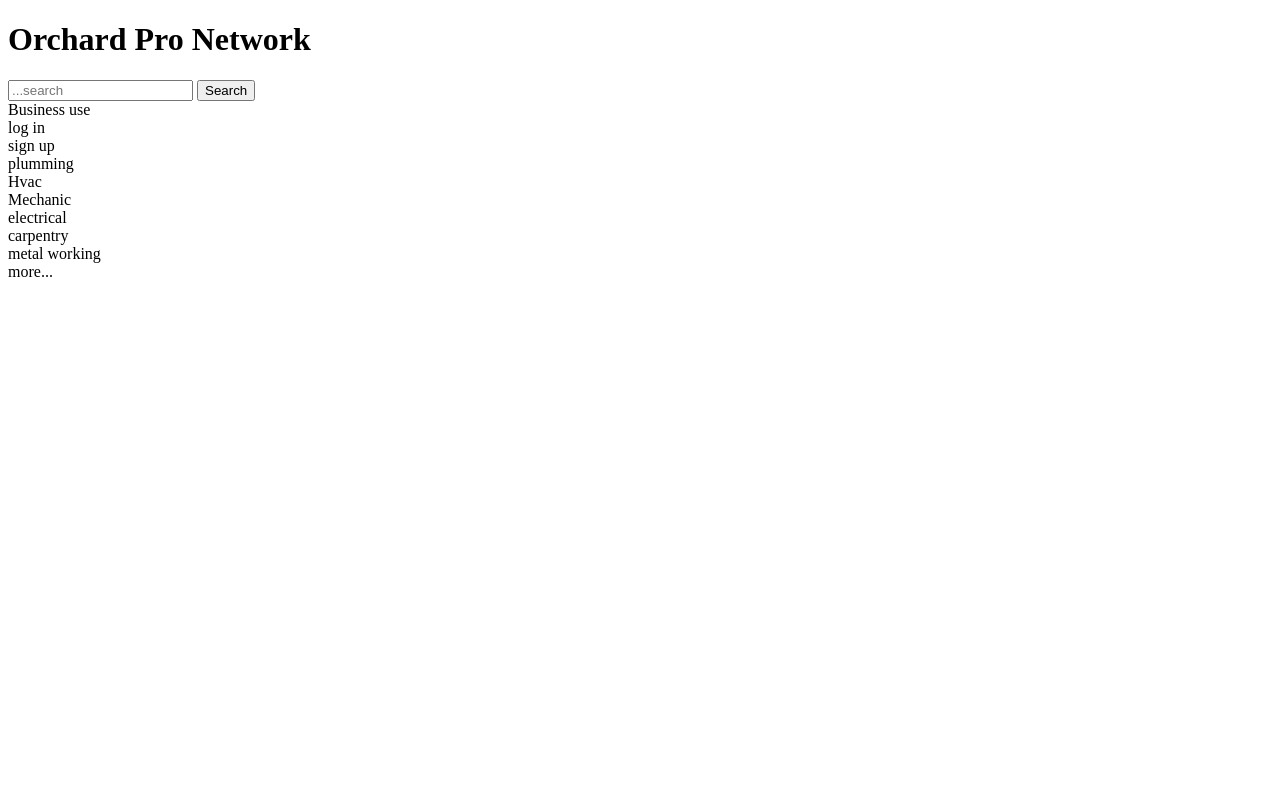
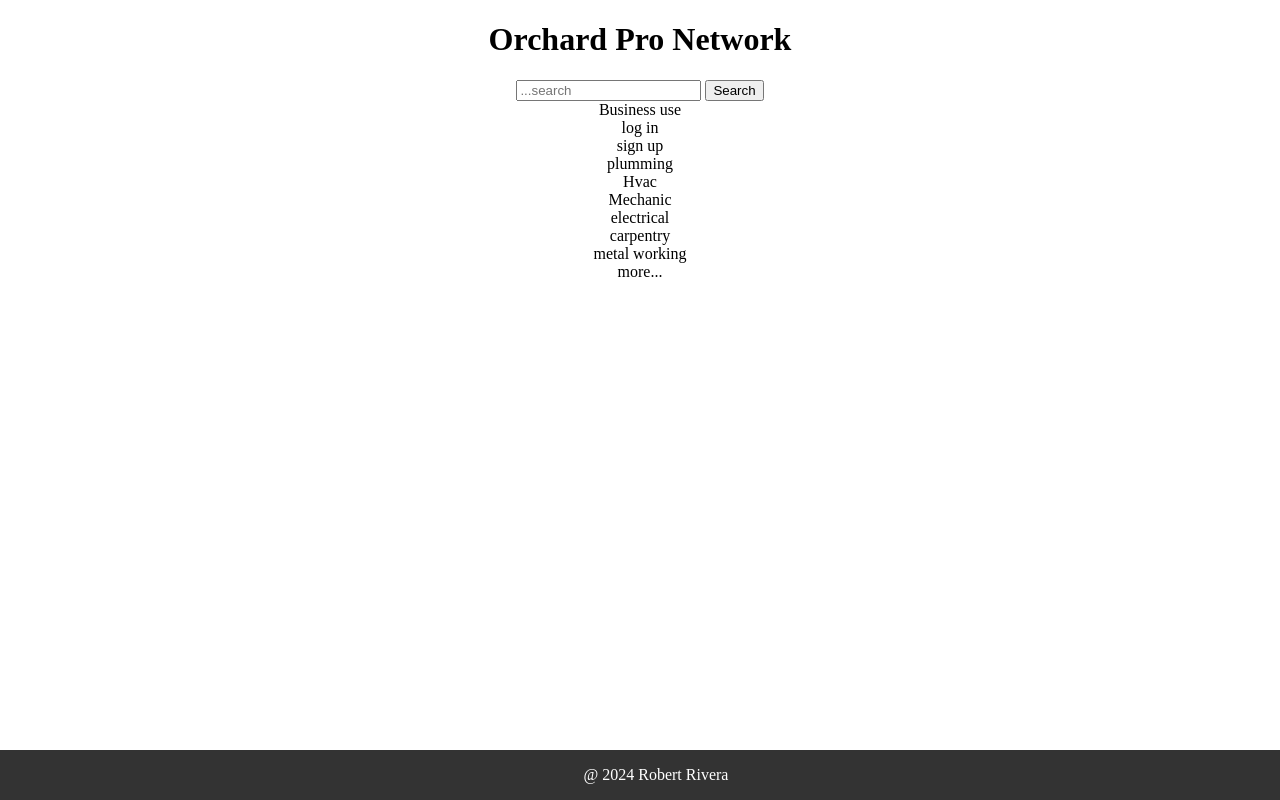
Before and after one commit to RobertBRM/Projects_UM, a plain HTML site: page orchard/body.html in a window 1280 px wide. Drawn offline with Linux system fonts and the light colour scheme.

Commit message:
Centering

```diff
--- a/orchard/body.html
+++ b/orchard/body.html
@@ -1,9 +1,9 @@
 <!DOCTYPE html>
+<html>
     <head>
         <title>Orchard Pro Network</title>
-    <meta charset="UTF-8" name="viewport">
-    <meta content="width=device-width, initial-scale=1.0">
-    <meta name="description" content="Trade Network">
+        <meta charset="UTF-8">
+        <meta name="viewport" content="width=device-width, initial-scale=1.0">
         <link rel="stylesheet" href="style.css">
     </head>
     <body>
@@ -22,5 +22,6 @@
         <div>carpentry</div>
         <div>metal working</div>
         <div>more...</div>
-
+        <footer>@ 2024 Robert Rivera</footer>
     </body>
+</html>
--- a/orchard/style.css
+++ b/orchard/style.css
@@ -0,0 +1,14 @@
+html{
+    text-align: center;
+}
+
+footer{
+    position: fixed;
+    bottom: 0;
+    left: 0;
+    width: 100%;
+    background: #333;
+    color: white;
+    text-align: center;
+    padding: 1rem;
+}
```
Lines whose indentation alone changed are shown as unchanged.
